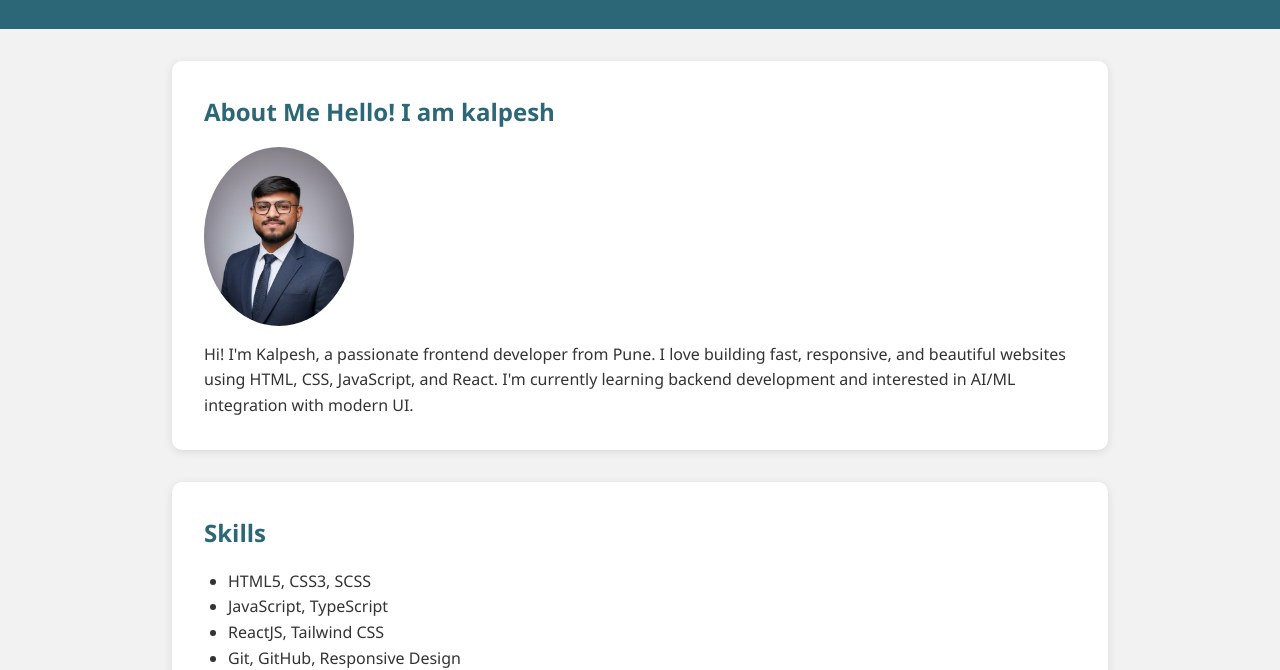
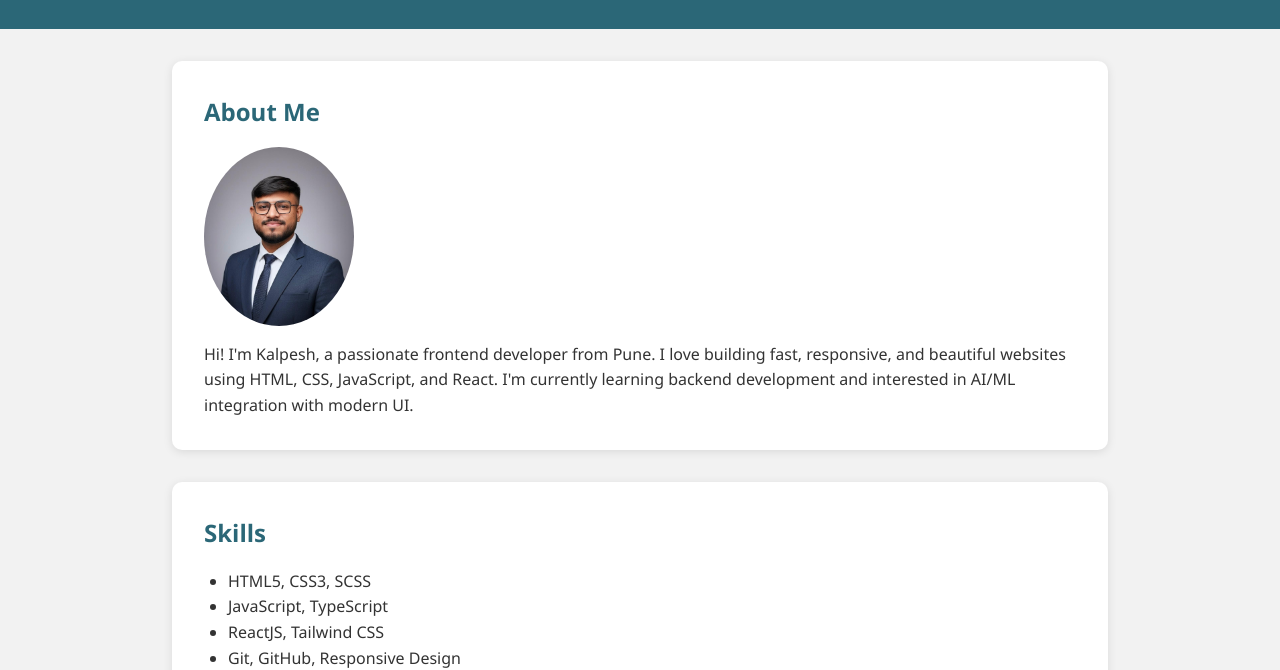
Before and after one commit to kalpeshkawade/Portfolio, a plain HTML site: page index.html in a window 1280 px wide. Shown: the part 138-808 px from the top of the page. Drawn offline with Linux system fonts and the light colour scheme.

Commit message:
jenkin testing

```diff
--- a/index.html
+++ b/index.html
@@ -159,7 +159,7 @@
 
     <main>
       <section>
-        <h2>About Me Hello! I am kalpesh</h2>
+        <h2>About Me</h2>
         <img src="./Kalpesh_Updated.jpeg" alt="Kalpesh Kawade" />
         <p>
           Hi! I'm Kalpesh, a passionate frontend developer from Pune. I love
```
